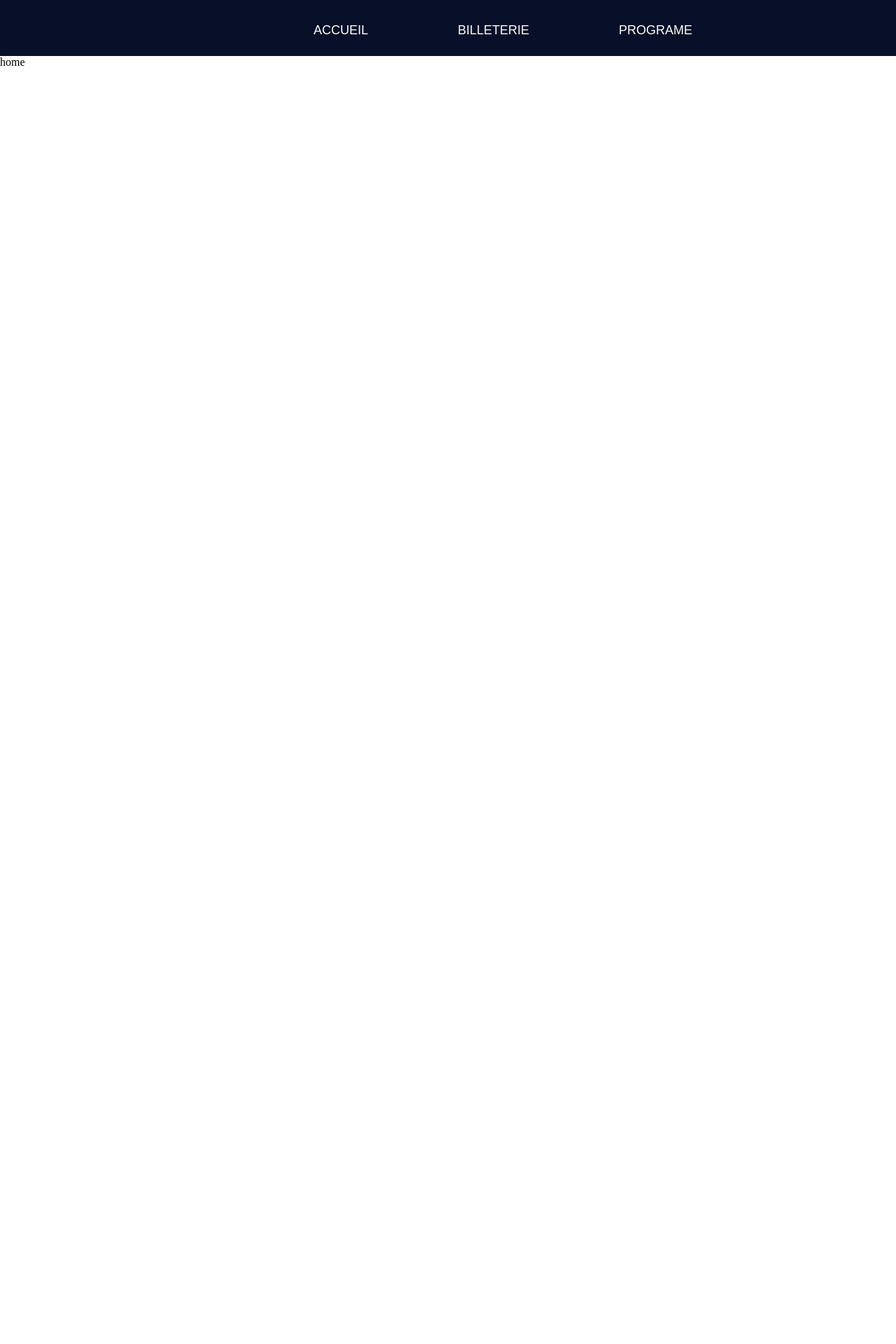
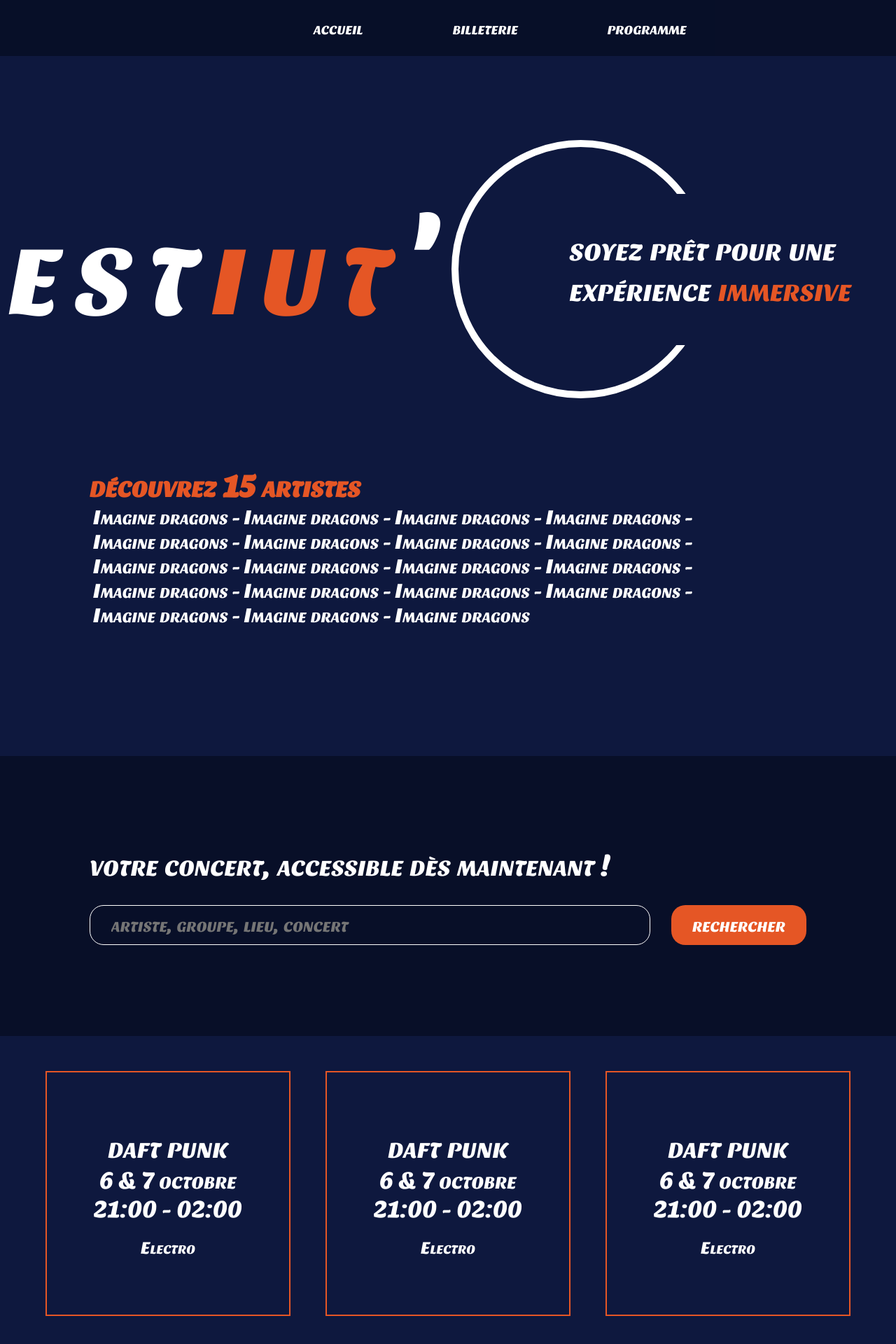
Before and after one commit to jordanlavenant/react-flask-app, a React (Vite) app: page / in a window 1280 px wide. Shown: the top 1920 px of the page at 70% size. Before the commit the page ends 800 px from the top, so only its background shows below. Built offline with nearby package versions, Linux system fonts and the light colour scheme.

Commit message:
Vue home faites

```diff
--- a/src/App.tsx
+++ b/src/App.tsx
@@ -1,4 +1,3 @@
-import { useState } from 'react'
 import './App.css'
 import { Routes, Route } from 'react-router-dom'
 
--- /dev/null
+++ b/src/components/home/concert-card/card.css
@@ -0,0 +1,48 @@
+@font-face {
+    font-family: Sansita;
+    src: url(../../assets/fonts/SansitaOne.ttf);
+}
+
+:root {
+    --blue: #0E183E;
+    --dark-blue: #080F28;
+    --orange: #E55625;
+}
+
+* {
+    margin: 0;
+    padding: 0;
+    box-sizing: border-box;
+    font-family: Sansita;
+    font-variant: small-caps;
+}
+
+.card {
+    width: 350px;
+    height: 350px;
+    background-color: var(--blue);
+    color: white;
+    border: #E55625 2px solid;
+    display: flex;
+    flex-direction: column;
+    font-size: 35px;
+    justify-content: center;
+    align-items: center;
+    transition: .2s;
+    box-shadow: none;
+}
+
+.card:hover {
+    cursor: pointer;
+    transform: scale(1.05);
+    background-color: var(--orange);
+}
+
+.card > p:nth-of-type(1) {
+    font-size: 45px;
+}
+
+.card > p:last-child {
+    margin-top: 20px;
+    font-size: 25px;
+}
--- /dev/null
+++ b/src/components/home/concert-card/card.tsx
@@ -0,0 +1,13 @@
+import React from 'react'
+import './card.css'
+
+export default function card() {
+  return (
+    <div className="card">
+        <p>daft punk</p>
+        <p>6 & 7 octobre</p>
+        <p>21:00 - 02:00</p>
+        <p>Electro</p>
+    </div>
+  )
+}
--- /dev/null
+++ b/src/components/home/home.css
@@ -0,0 +1,177 @@
+@font-face {
+    font-family: Sansita;
+    src: url(../../assets/fonts/SansitaOne.ttf);
+}
+
+:root {
+    --blue: #0E183E;
+    --dark-blue: #080F28;
+    --orange: #E55625;
+}
+
+* {
+    margin: 0;
+    padding: 0;
+    box-sizing: border-box;
+    font-family: Sansita;
+    font-variant: small-caps;
+}
+
+.header-container {
+    min-height: 1080px;
+    background-color: var(--blue);
+    padding-top: 200px;
+    overflow-x: hidden;
+}
+
+.title-container {
+    display: flex;
+    justify-content: center;
+    align-items: center;
+    padding-left: 250px;
+}
+
+.title-content > p {
+    font-size: 200px;
+    letter-spacing: 20px;
+    color: white;
+}
+
+p > span {
+    color: var(--orange);
+}
+
+.title-aside {
+    display: flex;
+    justify-content: center;
+    align-items: center;
+}
+
+.circle {
+    width: 369px;
+    height: 369px;
+    border-radius: 50%;
+    background-color: transparent;
+    border: white 10px solid;
+}
+
+.slogan-content {
+    width: 600px;
+    padding: 50px;
+    background-color: var(--blue);
+    position: relative;
+    right: 250px;
+}
+
+.slogan-content > p{
+    font-size: 50px;
+    color: white;
+}
+
+.artist-container {
+    display: flex;
+    justify-content: center;
+    margin-top: 100px;
+}
+
+.artist-review {
+    display: flex;
+    flex-direction: column;
+    justify-content: center;
+    width: 80%;
+}
+
+.artist-review > h2 {
+    color: var(--orange);
+    font-size: 45px;
+}
+
+.artists {
+    display: flex;
+    flex-wrap: wrap;
+    flex-grow: 1;
+}
+
+.artists > p {
+    display: inline;
+    margin-left: 5px;
+    color: white;
+    font-size: 30px;
+}
+
+
+.search-container {
+    min-height: 400px;
+    background-color: var(--dark-blue);
+    display: flex;
+    justify-content: center;
+}
+
+.search-content {
+    width: 80%;
+    display: flex;
+    flex-direction: column;
+    justify-content: center;
+    gap: 30px;
+}
+
+.search-content > p {
+    color: white;
+    font-size: 45px;
+}
+
+.search-utils {
+    display: flex;
+    justify-content: space-between;
+    gap: 30px;
+}
+
+.search-utils > input {
+    background-color: white;
+    width: 100%;
+    background-color: var(--dark-blue);
+    color: rgba(255,255,255,.5);
+    font-size: 30px;
+    padding: 10px 30px;
+    border-radius: 20px;
+    border: 1px white solid;
+    outline: none;
+}
+
+.search-utils > input:focus {
+    color: var(--orange)    ;
+}
+
+.search-utils > input:focus::placeholder {
+    color: transparent;
+}
+.search-utils > button {
+    background-color: var(--orange);
+    color: white;
+    font-size: 30px;
+    padding: 10px 30px;
+    border-radius: 20px;
+    border: none;
+    outline: none;
+    cursor: pointer;
+    transition: .2s;
+}
+
+.search-utils > button:hover {
+    box-shadow: #E55625 0px 0px 10px 0px;
+}
+
+.result-container {
+    min-height: 1000px; /* temp */
+    background-color: var(--blue);
+    padding: 50px;
+    display: flex;
+    justify-content: center;
+    flex-wrap: wrap;
+    gap: 50px;
+}
+
+footer {
+    min-height: 400px;
+    background-color: var(--dark-blue);
+}
--- a/src/components/home/home.tsx
+++ b/src/components/home/home.tsx
@@ -1,7 +1,79 @@
 import React from 'react'
+import Card from './concert-card/card.tsx'
+import './home.css'
 
 export default function home() {
   return (
-    <div>home</div>
+    <>
+      <section className="header-container">
+
+        <div className="title-container">
+          <div className="title-content">
+            <p>fest<span>iut</span>'</p>
+          </div>
+          <div className="title-aside">
+            <div className="circle"></div>
+            <div className="slogan-content">
+              <p>soyez prêt pour une expérience <span>immersive</span></p>
+            </div>
+          </div>
+        </div>
+
+        <div className="artist-container">
+          <div className="artist-review">
+            <h2>découvrez 15 artistes</h2>
+            {/* ici insérer des artistes aléatoires en fonction de la bd */}
+            <div className="artists">
+              <p> Imagine dragons - </p>
+              <p> Imagine dragons - </p>
+              <p> Imagine dragons - </p>
+              <p> Imagine dragons - </p>
+              <p> Imagine dragons - </p>
+              <p> Imagine dragons - </p>
+              <p> Imagine dragons - </p>
+              <p> Imagine dragons - </p>
+              <p> Imagine dragons - </p>
+              <p> Imagine dragons - </p>
+              <p> Imagine dragons - </p>
+              <p> Imagine dragons - </p>
+              <p> Imagine dragons - </p>
+              <p> Imagine dragons - </p>
+              <p> Imagine dragons - </p>
+              <p> Imagine dragons - </p>
+              <p> Imagine dragons - </p>
+              <p> Imagine dragons - </p>
+              <p> Imagine dragons</p>
+            </div>
+          </div>
+        </div>
+
+      </section>
+
+      <section className="search-container">
+        <div className="search-content">
+          <p>votre concert, accessible dès maintenant !</p>
+          <div className="search-utils">
+            <input type="text" placeholder="artiste, groupe, lieu, concert"/>
+            <button>rechercher</button>
+          </div>
+        </div>
+      </section>
+
+      <section className="result-container">
+        <Card />
+        <Card />
+        <Card />
+        <Card />
+        <Card />
+        <Card />
+        <Card />
+        <Card />
+        <Card />
+      </section>
+
+      <footer>
+
+      </footer>
+    </>
   )
 }
--- a/src/components/navbar/navbar.css
+++ b/src/components/navbar/navbar.css
@@ -37,7 +37,14 @@ nav {
     min-height: 8vh;
     background-color: #f5f5f5;
     font-family: 'Poppins', sans-serif;
-    background-color: #080F28;
+    background-color: rgba(8,15,40,1);
+    position: fixed;
+    width: 100%;
+    z-index: 100;
+}
+
+nav:hover {
+    background-color: rgba(8,15,40,0.95);
 }
 
 ul {
--- a/src/components/navbar/navbar.tsx
+++ b/src/components/navbar/navbar.tsx
@@ -7,7 +7,7 @@ export default function navbar() {
 
     return (
         <>
-            <nav>
+            <nav id = "nav">
                 <ul>
                     <li>
                         <Link to = {"/"}>accueil</Link>
@@ -16,7 +16,7 @@ export default function navbar() {
                         <Link to = {"/billeterie"}>billeterie</Link>
                     </li>
                     <li>
-                        <Link to = {"/programme"}>programe</Link>
+                        <Link to = {"/programme"}>programme</Link>
                     </li>
                 </ul>
             </nav>
```
Also changed, not shown: src/assets/fonts/SansitaOne.ttf (added).
